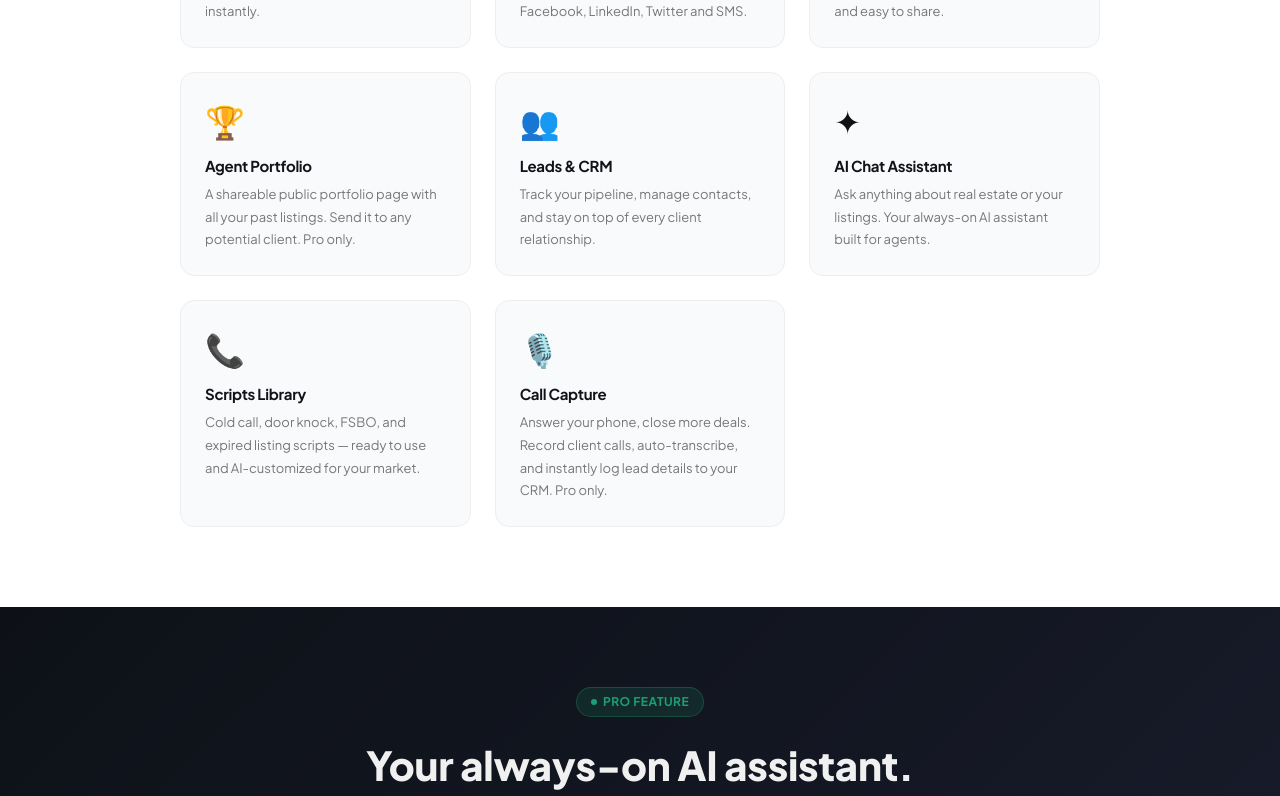
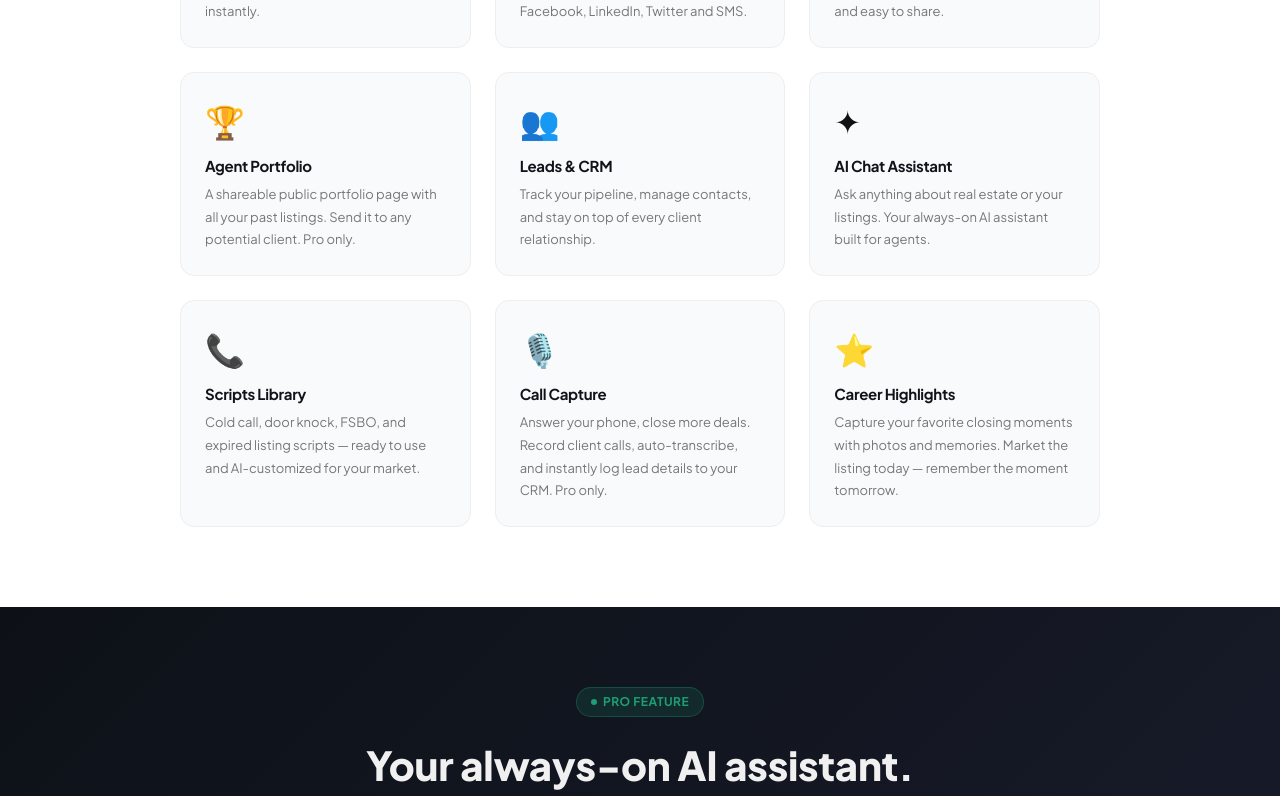
Before and after one commit to APD013/listing-whisperer, a Next.js app: page / in a window 1280 px wide. Shown: the part 2452-3248 px from the top of the page. Built offline with nearby package versions, Linux system fonts and the light colour scheme; no server answers.

Commit message:
Add Career Highlights to homepage features grid

```diff
--- a/src/app/page.tsx
+++ b/src/app/page.tsx
@@ -194,6 +194,7 @@ export default function Home() {
               {icon:'✦',title:'AI Chat Assistant',desc:'Ask anything about real estate or your listings. Your always-on AI assistant built for agents.'},
               {icon:'📞',title:'Scripts Library',desc:'Cold call, door knock, FSBO, and expired listing scripts — ready to use and AI-customized for your market.'},
               {icon:'🎙️',title:'Call Capture',desc:'Answer your phone, close more deals. Record client calls, auto-transcribe, and instantly log lead details to your CRM. Pro only.',},
+              {icon:'⭐',title:'Career Highlights',desc:'Capture your favorite closing moments with photos and memories. Market the listing today — remember the moment tomorrow.'},
             ].map(({icon,title,desc}) => (
               <div key={title} style={{background:'#f8fafc',borderRadius:'14px',padding:'1.5rem',border:'1px solid #eee',transition:'all 0.2s'}}
                 onMouseOver={e => {e.currentTarget.style.borderColor='#1D9E75';e.currentTarget.style.boxShadow='0 4px 20px rgba(29,158,117,0.1)'}}
```
